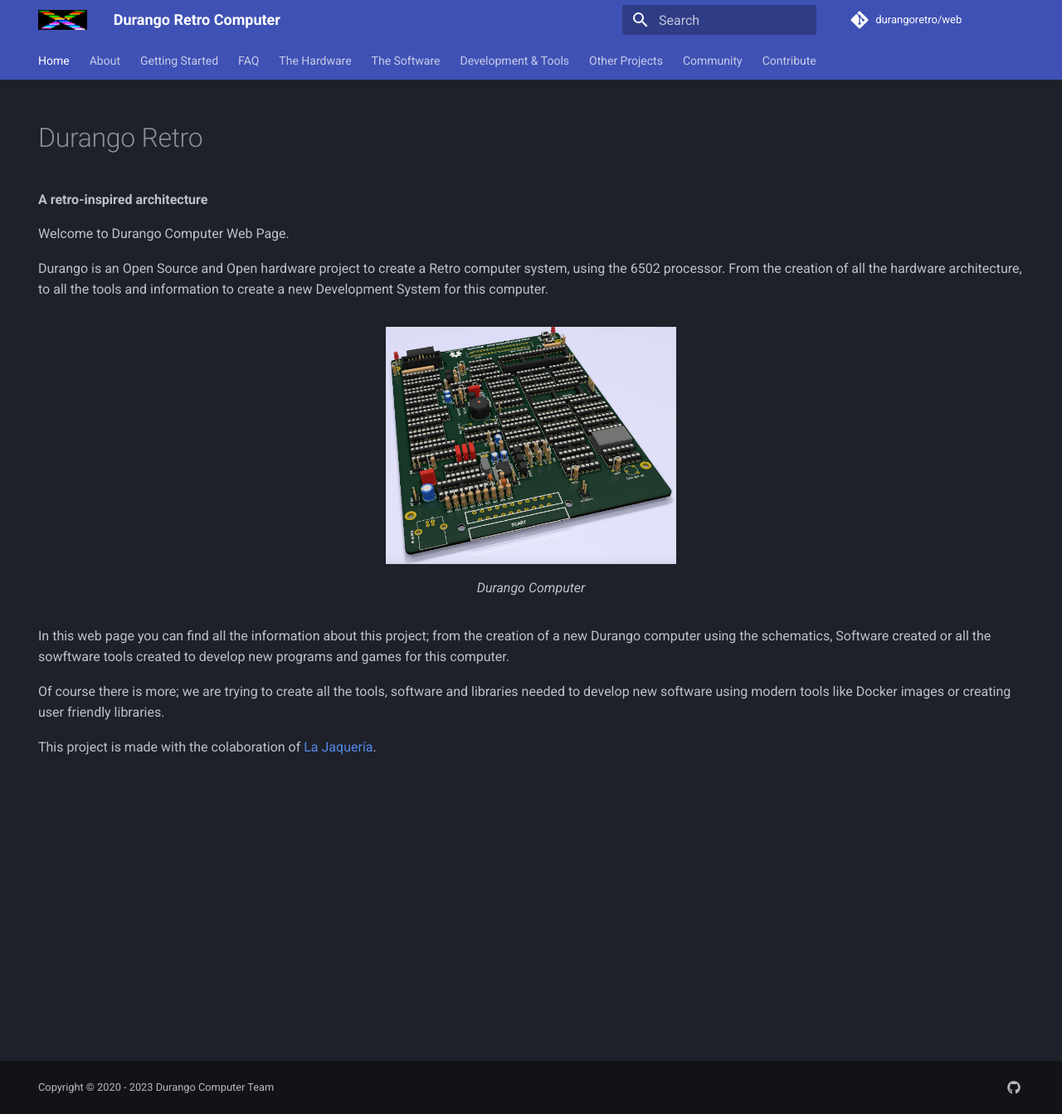
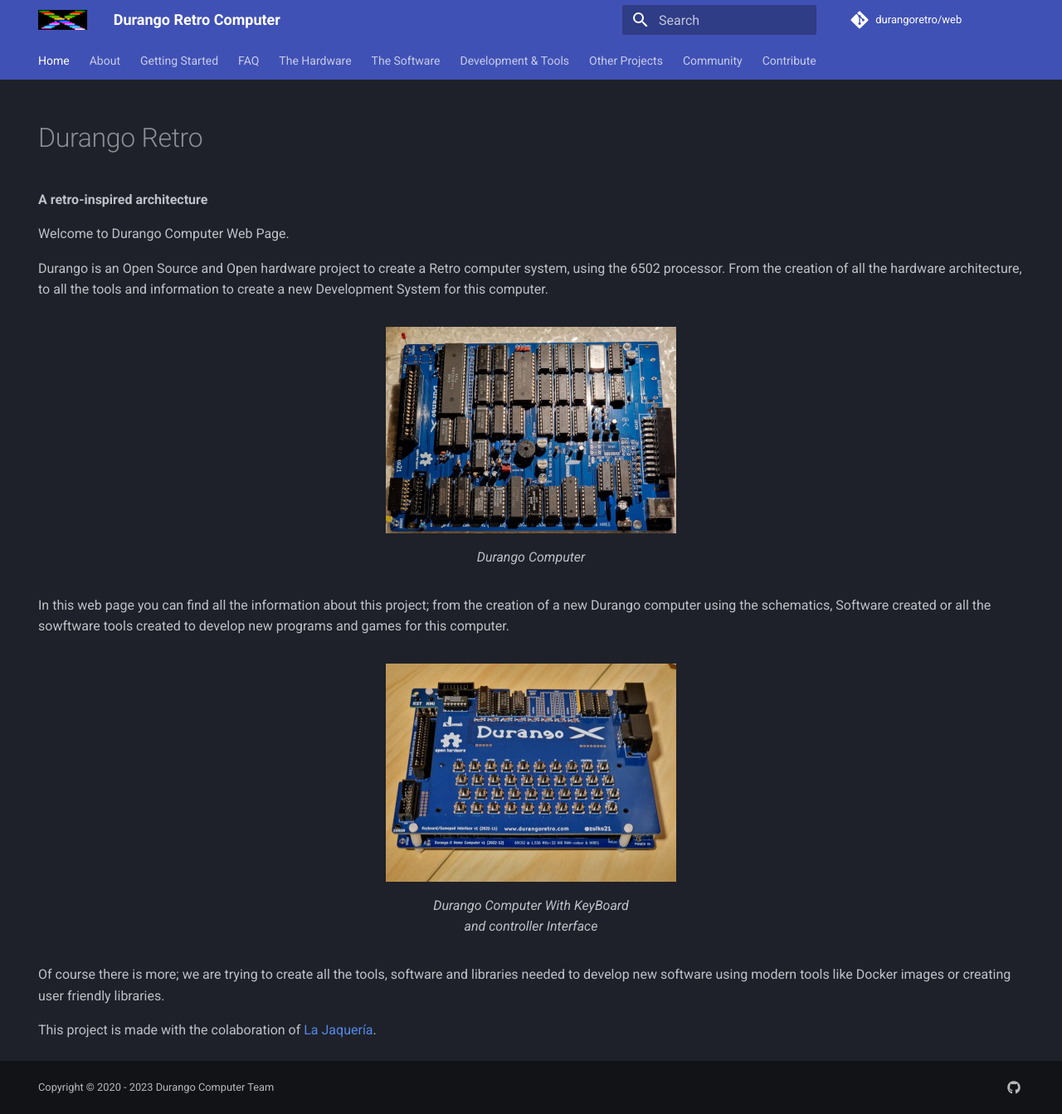
Before and after one commit to durangoretro/web, an MkDocs documentation site: the page built from docs/index.md, in a window 1280 px wide and 1343 px high. Shown: the whole window at 83% size. Built offline with MkDocs 1.6.1 and Material for MkDocs 9.7.7, drawn with Linux system fonts in a browser that asks for light colours; comment, search, counter and statistics services are not loaded.

Commit message:
updating photos and index

```diff
--- a/docs/index.md
+++ b/docs/index.md
@@ -12,12 +12,18 @@
 
 
 <figure markdown>
-![Durango Computer](assets/img/durango1.jpg)
+![Durango Computer](assets/img/durangoprototipe.png)
 <figcaption>Durango Computer</figcaption>
 </figure>
 
 In this web page you can find all the information about this project; from the creation of a new Durango computer using the schematics, Software created or all the sowftware tools created to develop new programs and games for this computer.
 
+<figure markdown>
+![Durango Computer](assets/img/Durango01.jpg)
+<figcaption>Durango Computer With KeyBoard
+<br/>and controller Interface</figcaption>
+</figure>
+
 Of course there is more; we are trying to create all the tools, software and libraries needed to develop new software using modern tools like Docker images or creating user friendly libraries.
 
 This project is made with the colaboration of [La Jaquería](https://lajaqueria.org).
```
Also changed, not shown: docs/assets/img/Durango01.jpg (added), docs/assets/img/durangoprototipe.png (added), 1 other file.
